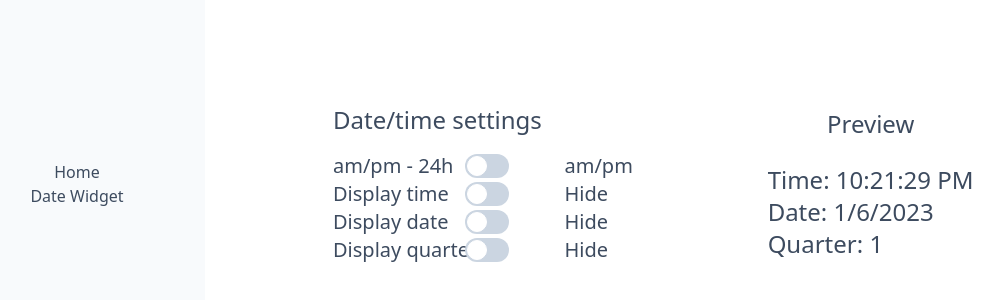
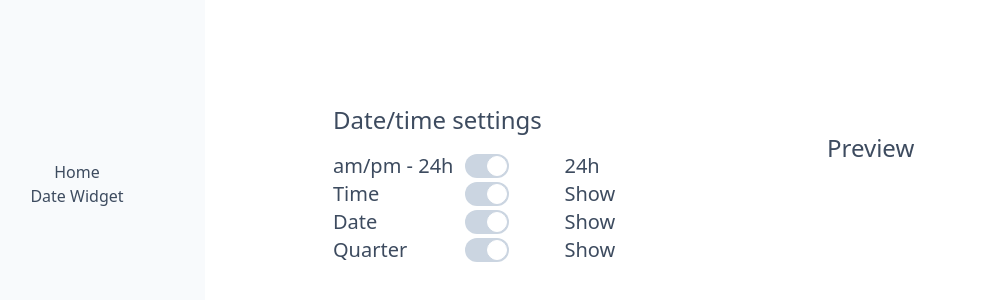
Before and after one commit to mslepko/notion-widgets, a React (Vite) app: page /date-widget in a window 1280 px wide. Shown: the part 216-516 px from the top of the page, without its empty margins (51-1054 px from the left). Built offline with nearby package versions, Linux system fonts and the light colour scheme.

Commit message:
Tying to implement context

```diff
--- /dev/null
+++ b/src/Provider.jsx
@@ -0,0 +1,45 @@
+import React from 'react';
+
+const dateWidgetConfig = {
+  'ampm': {
+    desc: 'am/pm - 24h',
+    on: '24h',
+    off: 'am/pm',
+    status: true
+  },
+  'time': {
+    desc: 'Time',
+    status: true
+  },
+  'date': {
+    desc: 'Date',
+    status: true
+  },
+  'quarter': {
+    desc: 'Quarter',
+    status: true
+  },
+}
+
+export const ThemeContext = React.createContext(dateWidgetConfig);
+
+export default class Provider extends React.Component {
+  state = dateWidgetConfig;
+
+  dateConfigChanged = searchTerm => {
+    this.setState({searchTerm});
+  };
+
+  render() {
+    return (
+      <ThemeContext.Provider
+        value={{
+          ...this.state,
+          searchTermChanged: this.searchTermChanged,
+        }}
+      >
+        {this.props.children}
+      </ThemeContext.Provider>
+    );
+  }
+}
--- a/src/components/DateTimeConfig.jsx
+++ b/src/components/DateTimeConfig.jsx
@@ -8,7 +8,14 @@ export const DateTime = (data) => {
   Object.keys(dateWidgetConfig).forEach((id) => {
     const data = dateWidgetConfig[id]
     console.log(id, 'data', data)
-    toggles.push(<Toggle key={id} desc={data['desc']} onToggle={data['on']} offToggle={data['off']} />)
+    toggles.push(
+      <Toggle
+        key={id}
+        name={id}
+        desc={data['desc']}
+        onToggle={data['on']}
+        offToggle={data['off']}
+      />)
   })
 
   return (
--- a/src/components/DateTimeWidget.jsx
+++ b/src/components/DateTimeWidget.jsx
@@ -4,7 +4,7 @@ export const DateTimeWidget = (data) => {
 
   var [now, setDate] = useState(new Date());
   const config = data['dateWidgetConfig']
-
+  console.log('display config', config)
   useEffect(() => {
     var timer = setInterval(() => setDate(new Date()), 1000)
     return function cleanup() {
--- a/src/components/Toggle.jsx
+++ b/src/components/Toggle.jsx
@@ -1,7 +1,7 @@
 import { useState } from "react";
 
 export default function Toggle({name, onToggle, offToggle, desc}) {
-  const [enabled, setEnabled] = useState(false);
+  var [enabled, setEnabled] = useState(true);
   const onValue = onToggle ? onToggle : 'Show'
   const offValue = offToggle ? offToggle : 'Hide'
 
--- a/src/pages/DateWidget.jsx
+++ b/src/pages/DateWidget.jsx
@@ -3,37 +3,33 @@ import React from 'react'
 import DateTimeWidget from '../components/DateTimeWidget'
 import DateTimeConfig from '../components/DateTimeConfig'
 
-function DateWidgetPage() {
-  let dateWidgetConfig = {
+const dateWidgetContent = {
   'ampm': {
     desc: 'am/pm - 24h',
     on: '24h',
     off: 'am/pm',
-      status: true
   },
   'time': {
-      desc: 'Display time',
-      status: true
+    desc: 'Time',
   },
   'date': {
-      desc: 'Display date',
-      status: true
+    desc: 'Date',
   },
   'quarter': {
-      desc: 'Display quarter',
-      status: true
+    desc: 'Quarter',
   },
 }
 
+function DateWidgetPage() {
   return (
     <div className="flex flex-col md:flex-row w-3/4 justify-around">
       <div className='w-1/2'>
         <h3 className='mb-4 text-dark'>Date/time settings</h3>
-        <DateTimeConfig dateWidgetConfig={dateWidgetConfig}/>
+        <DateTimeConfig dateWidgetConfig={dateWidgetContent}/>
       </div>
       <div className="flex flex-col items-center w-3/4 justify-around">
         <h3 className='mb-4 text-dark'>Preview</h3>
-        <DateTimeWidget dateWidgetConfig={dateWidgetConfig}/>
+        <DateTimeWidget dateWidgetConfig={dateWidgetContent}/>
       </div>
     </div>
   )
```
Lines whose indentation alone changed are shown as unchanged.
